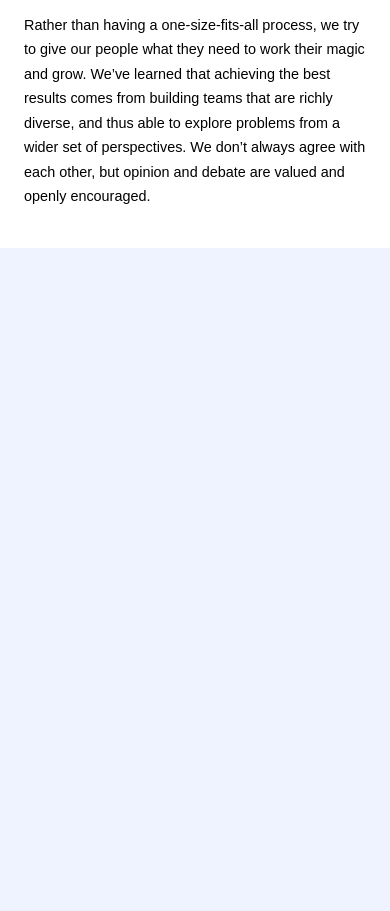
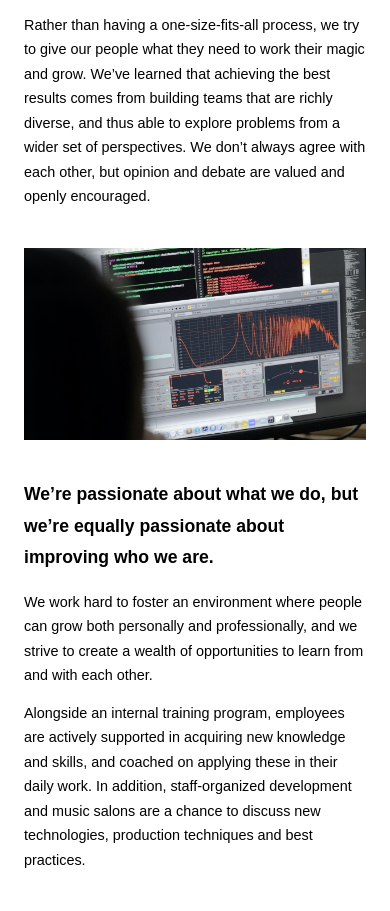
Before and after one commit to AniketMJ/Ableton, a website built with Parcel: page src/index.html in a window 390 px wide. Shown: the part 2822-3733 px from the top of the page. Before the commit the page ends 3070 px from the top, so only its background shows below. Built offline with nearby package versions, Linux system fonts and the light colour scheme.

Commit message:
We-page completed with responsiveness

```diff
--- a/src/index.html
+++ b/src/index.html
@@ -135,6 +135,26 @@
             </div>
         </div>
     </section>
+
+    <section class="we-page section">
+        <div class="container">
+            <div class="container-small">
+                <div class="we-page__img"></div>
+                <div class="section__body">
+                    <h2 class="section__subheading">We’re passionate about what we do, but we’re equally passionate
+                        about improving who we are.</h2>
+                    <p class="section__desc">We work hard to foster an environment where people can grow both personally
+                        and professionally, and we strive to create a wealth of opportunities to learn from and with
+                        each other.</p>
+                    <p class="section__desc">Alongside an internal training program, employees are actively supported in
+                        acquiring new knowledge and skills, and coached on applying these in their daily work. In
+                        addition, staff-organized development and music salons are a chance to discuss new technologies,
+                        production techniques and best practices.</p>
+
+                </div>
+            </div>
+        </div>
+    </section>
 </body>
 
 </html>
--- a/src/sass/base/_base.scss
+++ b/src/sass/base/_base.scss
@@ -23,5 +23,9 @@ body {
 
   &__desc {
     margin-top: 1rem;
+
+    & + & {
+      margin-top: 0.8rem;
+    }
   }
 }
--- a/src/sass/layouts/_index.scss
+++ b/src/sass/layouts/_index.scss
@@ -4,5 +4,6 @@
 @forward "./making";
 @forward "./video";
 @forward "./product";
+@forward "./we";
 @forward "./forms";
 @forward "./footer";
--- /dev/null
+++ b/src/sass/layouts/_we.scss
@@ -0,0 +1,8 @@
+.we-page {
+  &__img {
+    aspect-ratio: 16/9;
+    background-image: url("/img/poster-meet-the-makers.jpg");
+    background-size: cover;
+    background-position: center;
+  }
+}
```
